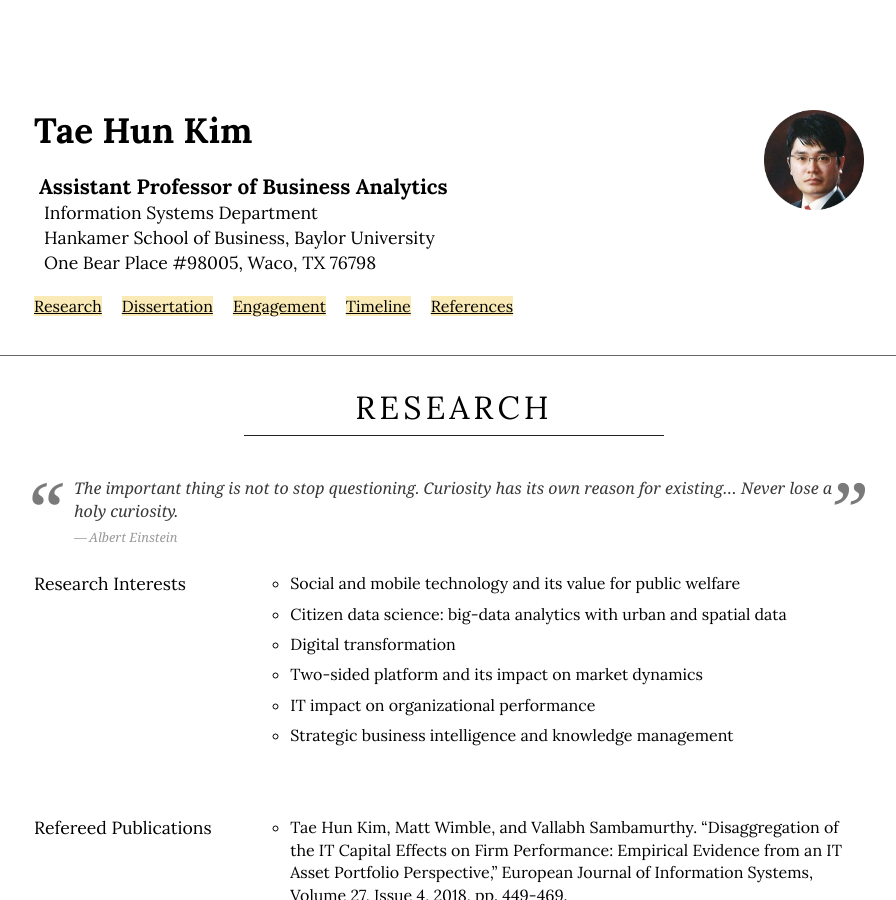
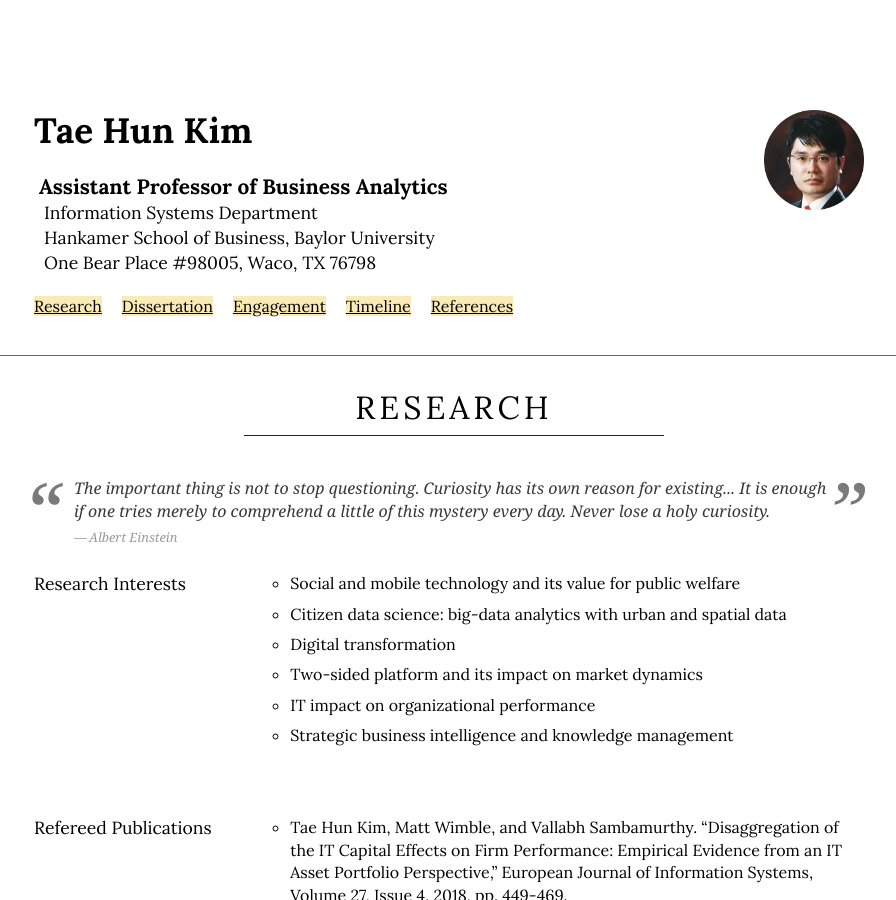
Before and after one commit to istaehun/taehun, a Jekyll site: the page built from index.html, in a window 1280 px wide and 900 px high. Shown: the whole window, without its empty margins (186-1082 px from the left). Built offline with Jekyll 4.4.1, drawn with Linux system fonts in a browser that asks for light colours; nearby versions of some CDN libraries.

Commit message:
Update blockquote.yml

```diff
--- a/_data/blockquote.yml
+++ b/_data/blockquote.yml
@@ -1,7 +1,8 @@
 research:
   comment: >
     The important thing is not to stop questioning.
-    Curiosity has its own reason for existing…
+    Curiosity has its own reason for existing...
+    It is enough if one tries merely to comprehend a little of this mystery every day.
     Never lose a holy curiosity.
   cite: "Albert Einstein"
 engagement:
```
